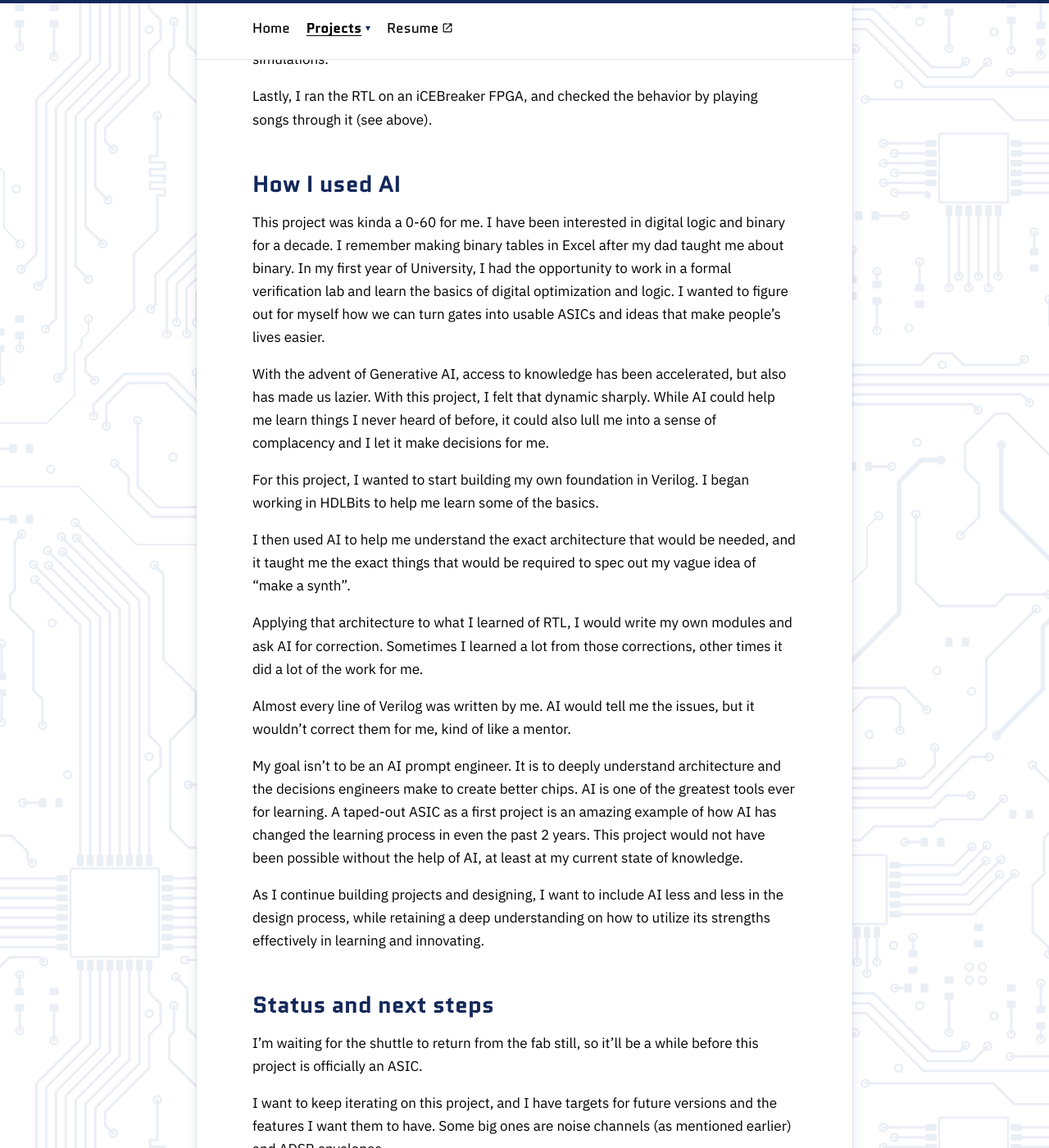
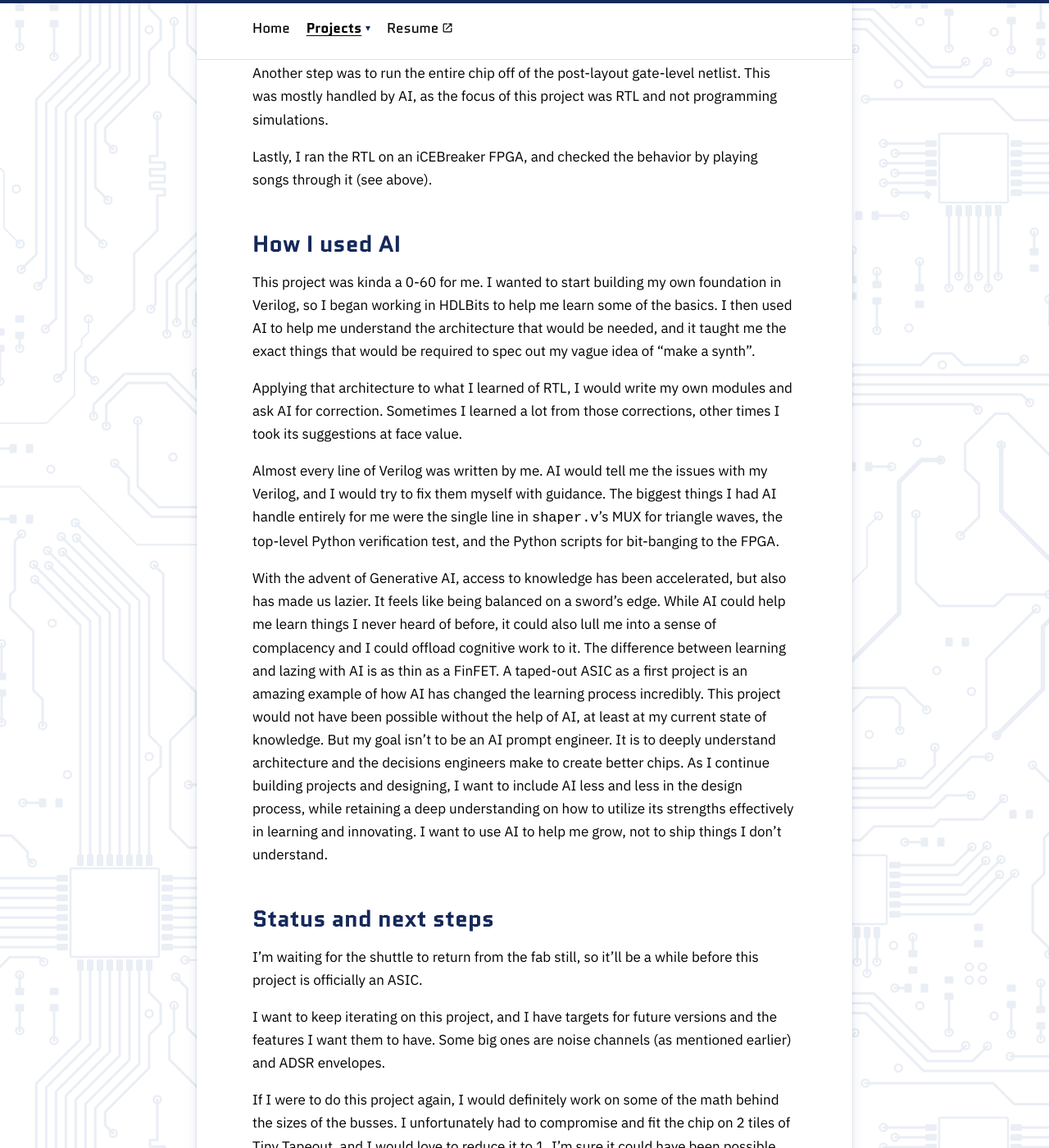
Before and after one commit to Colbywonn/colbywonn.com, a Jekyll site: the page built from projects/synth/index.md, in a window 1280 px wide and 1400 px high, scrolled down 3803 px. Shown: the whole window at 82% size. Built offline with Jekyll 4.4.1, drawn with Linux system fonts in a browser that asks for light colours; some of the changed text lies outside the part shown.

Commit message:
About Me and Poly-Synth final copy pass; add GTKWave to Tools
- About Me: binary tables and the formal verification lab, moved in from
  the Poly-Synth AI section
- Poly-Synth: shorter How I used AI with a rewritten reflection, die-size
  paragraph above the die render, and grammar fixes
- Tools list: add GTKWave

Co-Authored-By: Claude Opus 5.5 <noreply@anthropic.com>

```diff
--- a/projects/synth/index.md
+++ b/projects/synth/index.md
@@ -39,11 +39,13 @@ An arrangement of the theme composed by Kinuyo Yamashita and Satoe Terashima for
 
 ## System
 
-This diagram shows what's actually going on inside the chip. The system starts with an SPI peripheral, which is set to operate in mode 0. The interface stores the config settings and the tuning words, which are both sent in on MOSI, sequentially as needed. Those are then sent to the proper DDS core, where the tuning word drives a phase accumulator, making a sawtooth wave at whichever frequency described by the word. It is then shaped into a square (with PWM selection), sawtooth, or triangle wave depending on the configuration state currently held by the core. The 3 cores are then summed by a mixer, before being encoded by a 1st-order sigma-delta, to be recreated as an analog signal by a filter off-chip.
+This diagram shows what's actually going on inside the chip. The system starts with an SPI peripheral, which is set to operate in mode 0. The interface stores the config settings and the tuning words, which are both sent in on MOSI, sequentially as needed. Those are then sent to the proper DDS core, where the tuning word drives a phase accumulator, making a sawtooth wave at whichever frequency is described by the word. It is then shaped into a square (with PWM selection), sawtooth, or triangle wave depending on the configuration state currently held by the core. The 3 cores are then summed by a mixer, before being encoded by a 1st-order sigma-delta, to be recreated as an analog signal by a filter off-chip.
 
 <img src="/assets/img/block-diagram.svg" alt="Poly-Synth block diagram" width="820" height="600" loading="lazy" decoding="async">
 
 This right here is the die render of the ASIC. Honestly I'm still learning how to interpret things like this, but it sure looks cool :P
+
+The chip itself is 19,890 µm² of SKY130 cells, at around 60% utilization. That means the entire synthesizer runs in a space about 2 human hairs wide.
 
 <img src="/assets/img/die-render.webp" alt="Poly-Synth die render" width="1610" height="2258" loading="lazy" decoding="async">
 
@@ -61,21 +63,13 @@ Lastly, I ran the RTL on an iCEBreaker FPGA, and checked the behavior by playing
 
 ## How I used AI
 
-This project was kinda a 0-60 for me. I have been interested in digital logic and binary for a decade. I remember making binary tables in Excel after my dad taught me about binary. In my first year of University, I had the opportunity to work in a formal verification lab and learn the basics of digital optimization and logic. I wanted to figure out for myself how we can turn gates into usable ASICs and ideas that make people's lives easier.
+This project was kinda a 0-60 for me. I wanted to start building my own foundation in Verilog, so I began working in HDLBits to help me learn some of the basics. I then used AI to help me understand the architecture that would be needed, and it taught me the exact things that would be required to spec out my vague idea of "make a synth".
 
-With the advent of Generative AI, access to knowledge has been accelerated, but also has made us lazier. With this project, I felt that dynamic sharply. While AI could help me learn things I never heard of before, it could also lull me into a sense of complacency and I let it make decisions for me.
+Applying that architecture to what I learned of RTL, I would write my own modules and ask AI for correction. Sometimes I learned a lot from those corrections, other times I took its suggestions at face value.
 
-For this project, I wanted to start building my own foundation in Verilog. I began working in HDLBits to help me learn some of the basics.
+Almost every line of Verilog was written by me. AI would tell me the issues with my Verilog, and I would try to fix them myself with guidance. The biggest things I had AI handle entirely for me were the single line in `shaper.v`'s MUX for triangle waves, the top-level Python verification test, and the Python scripts for bit-banging to the FPGA.
 
-I then used AI to help me understand the exact architecture that would be needed, and it taught me the exact things that would be required to spec out my vague idea of "make a synth".
-
-Applying that architecture to what I learned of RTL, I would write my own modules and ask AI for correction. Sometimes I learned a lot from those corrections, other times it did a lot of the work for me.
-
-Almost every line of Verilog was written by me. AI would tell me the issues, but it wouldn't correct them for me, kind of like a mentor.
-
-My goal isn't to be an AI prompt engineer. It is to deeply understand architecture and the decisions engineers make to create better chips. AI is one of the greatest tools ever for learning. A taped-out ASIC as a first project is an amazing example of how AI has changed the learning process in even the past 2 years. This project would not have been possible without the help of AI, at least at my current state of knowledge.
-
-As I continue building projects and designing, I want to include AI less and less in the design process, while retaining a deep understanding on how to utilize its strengths effectively in learning and innovating.
+With the advent of Generative AI, access to knowledge has been accelerated, but also has made us lazier. It feels like being balanced on a sword's edge. While AI could help me learn things I never heard of before, it could also lull me into a sense of complacency and I could offload cognitive work to it. The difference between learning and lazing with AI is as thin as a FinFET. A taped-out ASIC as a first project is an amazing example of how AI has changed the learning process incredibly. This project would not have been possible without the help of AI, at least at my current state of knowledge. But my goal isn't to be an AI prompt engineer. It is to deeply understand architecture and the decisions engineers make to create better chips. As I continue building projects and designing, I want to include AI less and less in the design process, while retaining a deep understanding on how to utilize its strengths effectively in learning and innovating. I want to use AI to help me grow, not to ship things I don't understand.
 
 ## Status and next steps
 
```
Also changed, not shown: other parts of projects/synth/index.md (+1 -1 lines), index.md (+2 -1 lines).
